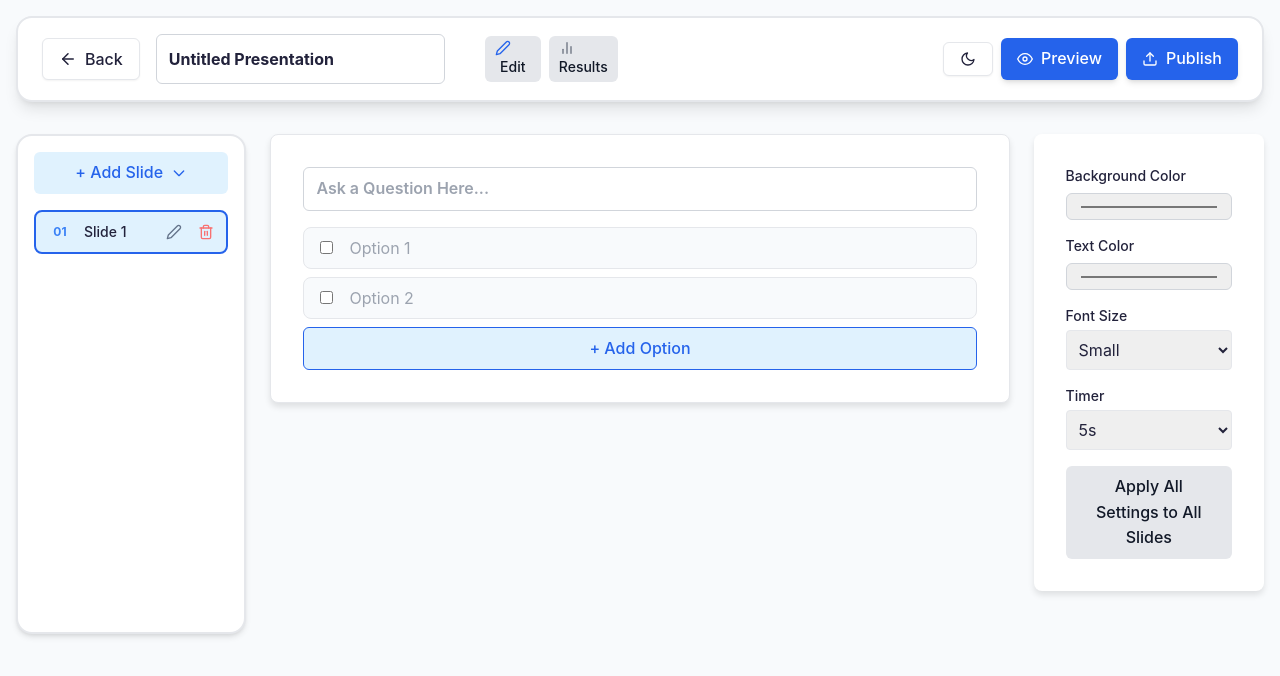
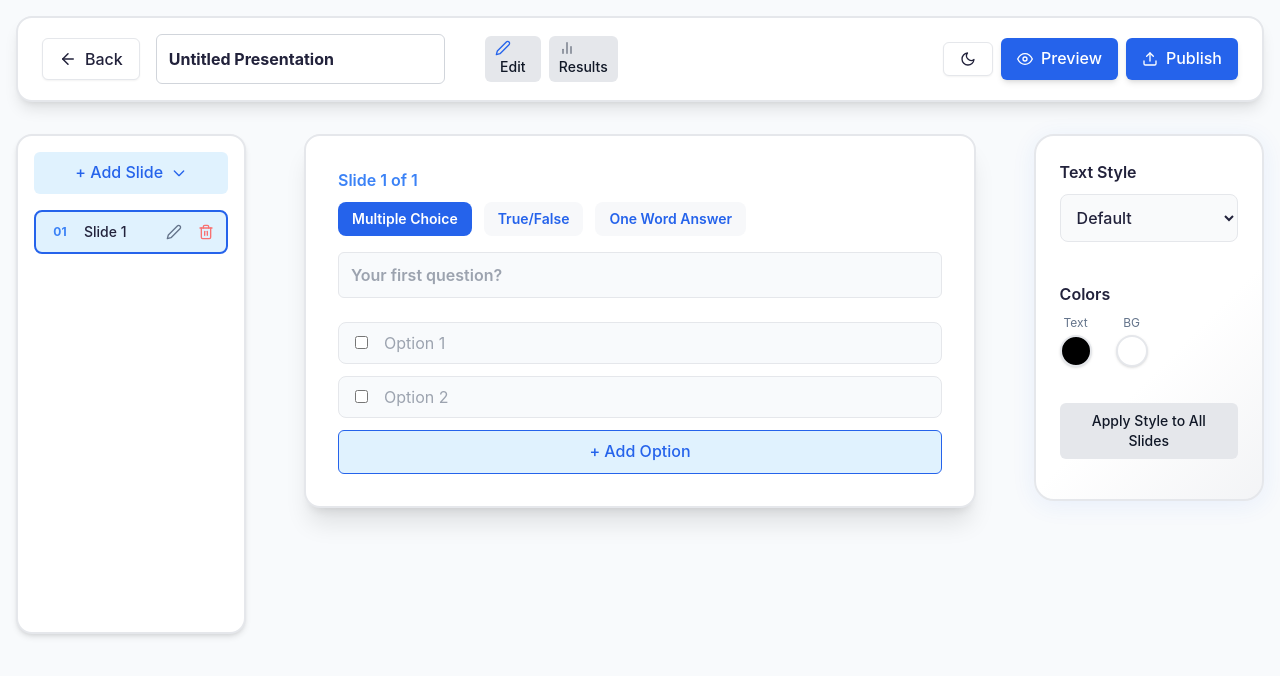
Before and after one commit to kushhagrarathore/vercel, a React (Create React App) app in the folder formquiz-frontend/: page /quiz in a window 1280 px wide. Shown: the top 676 px of the page. Built offline with nearby package versions, Linux system fonts and the light colour scheme.

Commit message:
fix quiz error

```diff
--- a/formquiz-frontend/src/pages/livequiz/quiz.js
+++ b/formquiz-frontend/src/pages/livequiz/quiz.js
@@ -12,16 +12,13 @@ import { restrictToVerticalAxis } from "@dnd-kit/modifiers";
 import { QRCodeCanvas } from "qrcode.react";
 import { FiArrowLeft, FiEye, FiUpload, FiSun, FiMoon, FiSave, FiShare2, FiPlay, FiEdit2, FiTrash2, FiBarChart2, FiBarChart } from "react-icons/fi";
 
-import { Card } from '../../components/card';
-import { Button } from '../../components/buttonquiz';
-import { Input } from '../../components/input';
-import { Tabs, TabsList, TabsTrigger } from '../../components/tabs';
+import { Card, CardContent } from "../../components/card";
+import { Button } from "../../components/buttonquiz";
+import { Input } from "../../components/input";
+import { Tabs, TabsList, TabsTrigger } from "../../components/tabs";
 
-import { supabase } from '../../supabase';
+import { supabase } from "../../supabase";
 import "./quiz.css";
-import Spinner from '../../components/Spinner';
-import Skeleton from '../../components/Skeleton';
-import { useToast } from '../../components/Toast';
 
 // 🔲 Modal for sharing
 const Modal = ({ show, onClose, url }) => {
@@ -611,7 +608,7 @@ export default function Quiz() {
             variant="outline"
             className="flex items-center gap-2 rounded-full px-5 py-2 font-medium text-base shadow-sm border hover:bg-gray-100"
             style={{ background: 'var(--card)', color: 'var(--text)', borderColor: isDarkMode ? '#fff' : 'var(--border)' }}
-            onClick={() => navigate('/dashboard')}
+            onClick={() => navigate(-1)}
           >
             <FiArrowLeft className="text-lg" />
             Back
@@ -773,18 +770,48 @@ export default function Quiz() {
             </div>
           </div>
 
-          {/* Center Panel */}
-          <div className="col-span-3 space-y-6">
-            <Card className="rounded-2xl shadow-xl border border-gray-200" style={{ backgroundColor: currentSlide.background }}>
-              <div className="p-4 space-y-4">
+          {/* Center Panel: Slide Editor */}
+          <div className="col-span-3 flex flex-col items-center">
+            <div className="rounded-2xl shadow-xl border w-full max-w-2xl p-8" style={{ background: 'var(--card)', color: 'var(--text)', borderWidth: 2, borderColor: isDarkMode ? '#fff' : 'var(--border)' }}>
+              <div className="font-semibold mb-2" style={{ color: 'var(--accent)' }}>Slide {selectedSlide + 1} of {slides.length}</div>
+              <div className="flex gap-3 mb-4">
+                {questionTypes.map(qt => (
+                  <button
+                    key={qt.value}
+                    className={`slide-type-btn${currentSlide.type === qt.value ? ' active' : ''}`}
+                    style={{ padding: '6px 14px', fontSize: 14, borderRadius: 8, border: 'none', fontWeight: 600, background: currentSlide.type === qt.value ? '#2563eb' : '#f7f8fa', color: currentSlide.type === qt.value ? '#fff' : '#2563eb' }}
+                    onClick={() => {
+                      if (qt.value === 'true_false') {
+                        updateSlide('type', 'true_false');
+                        updateSlide('options', ['True', 'False']);
+                        updateSlide('correctAnswers', []);
+                      } else if (qt.value === 'one_word') {
+                        updateSlide('type', 'one_word');
+                        updateSlide('options', []);
+                        updateSlide('correctAnswers', []);
+                      } else {
+                        updateSlide('type', 'multiple');
+                        if (!Array.isArray(currentSlide.options) || currentSlide.options.length < 2) {
+                          updateSlide('options', ['', '']);
+                        }
+                        updateSlide('correctAnswers', []);
+                      }
+                    }}
+                  >
+                    {qt.label}
+                  </button>
+                ))}
+              </div>
               <Input
-                  placeholder="Ask a Question Here..."
+                placeholder="Your first question?"
                 value={currentSlide.question}
                 onChange={(e) => updateSlide("question", e.target.value)}
-                  className={`${currentSlide.fontSize} font-semibold w-full`}
-                  style={{ color: currentSlide.textColor }}
+                className="text-lg font-semibold w-full mb-6 border rounded-lg px-4 py-3 focus:outline-none focus:ring-2"
+                style={{ color: currentSlide.textColor, background: 'var(--bg)', borderColor: 'var(--border)', fontFamily: currentSlide.fontFamily }}
               />
-                <div className="space-y-2">
+              {/* Render input UI based on type */}
+              {currentSlide.type === 'multiple' && (
+                <div className="space-y-3">
                   {currentSlide.options.map((opt, i) => {
                     const isCorrect = currentSlide.correctAnswers.includes(i);
                     return (
@@ -823,84 +850,146 @@ export default function Quiz() {
                     }}>+ Add Option</Button>
                   ) : null}
                 </div>
+              )}
+              {currentSlide.type === 'true_false' && (
+                <div className="space-y-3">
+                  {['True', 'False'].map((opt, i) => {
+                    const isCorrect = currentSlide.correctAnswers.includes(i);
+                    return (
+                      <div key={i} className="flex items-center gap-2 rounded-lg px-4 py-2 border" style={{ background: 'var(--bg)', borderColor: 'var(--border)' }}>
+                        <input
+                          type="checkbox"
+                          name={`correct-answer-${selectedSlide}`}
+                          checked={isCorrect}
+                          onChange={() => {
+                            let newAnswers = currentSlide.correctAnswers.includes(i)
+                              ? currentSlide.correctAnswers.filter(idx => idx !== i)
+                              : [i];
+                            updateSlide('correctAnswers', newAnswers);
+                          }}
+                          className="accent-blue-600"
+                        />
+                        <input
+                          type="text"
+                          value={opt}
+                          disabled
+                          className="flex-1 bg-transparent border-none outline-none text-base px-2 text-gray-500"
+                          style={{ color: currentSlide.textColor, fontFamily: currentSlide.fontFamily }}
+                        />
                       </div>
-            </Card>
+                    );
+                  })}
+                </div>
+              )}
+              {currentSlide.type === 'one_word' && (
+                <div className="space-y-3">
+                  <div className="flex items-center gap-2 rounded-lg px-4 py-2 border" style={{ background: 'var(--bg)', borderColor: 'var(--border)' }}>
+                    <span className="font-semibold mr-2">Correct Answer:</span>
+                    <input
+                      type="text"
+                      value={currentSlide.correctAnswers[0] || ''}
+                      onChange={e => updateSlide('correctAnswers', [e.target.value])}
+                      placeholder="Enter the correct answer"
+                      className="flex-1 bg-transparent border-none outline-none text-base px-2"
+                      style={{ color: currentSlide.textColor, fontFamily: currentSlide.fontFamily }}
+                    />
+                  </div>
+                </div>
+              )}
+            </div>
           </div>
 
-          {/* Right Panel */}
-          <div className="col-span-1 space-y-4">
-            <Card>
-              <div className="space-y-4 p-4">
-                {/* Background Color */}
+          {/* Right Panel: Customization */}
+          <div className="col-span-1">
+            <div className="rounded-2xl shadow-xl border p-6 flex flex-col gap-6" style={{
+              background: isDarkMode ? 'linear-gradient(135deg, rgba(36,37,54,0.95) 60%, rgba(60,60,80,0.95) 100%)' : 'linear-gradient(135deg, #fff 60%, #f3f4f6 100%)',
+              color: 'var(--text)',
+              borderWidth: 2,
+              borderColor: isDarkMode ? '#fff' : 'var(--border)',
+              borderRadius: 20,
+              boxShadow: isDarkMode ? '0 4px 32px 0 rgba(0,0,0,0.35)' : '0 4px 24px 0 rgba(37,99,235,0.08)'
+            }}>
+              {/* Text Style Section */}
               <div>
-                  <label className="block mb-1 text-sm font-medium">Background Color</label>
+                <div className="font-semibold mb-2" style={{ color: 'var(--text)' }}>Text Style</div>
+                <select
+                  className="w-full border rounded-lg p-3 mb-4 text-base font-medium focus:outline-none focus:ring-2 focus:ring-blue-400 transition"
+                  style={{ background: isDarkMode ? '#232336' : '#f9fafb', color: 'var(--text)', borderColor: isDarkMode ? '#fff' : 'var(--border)' }}
+                  value={currentSlide.fontFamily}
+                  onChange={e => updateSlide('fontFamily', e.target.value)}
+                >
+                  {textStyles.map(style => (
+                    <option key={style.value} value={style.value} style={{ fontFamily: style.value }}>{style.label}</option>
+                  ))}
+                </select>
+              </div>
+              {/* Color Section */}
+              <div>
+                <div className="font-semibold mb-2" style={{ color: 'var(--text)' }}>Colors</div>
+                <div className="flex items-end gap-6 mb-2">
+                  <div className="flex flex-col items-center gap-1">
+                    <span className="text-xs" style={{ color: 'var(--text-secondary)' }}>Text</span>
+                    <div
+                      className="w-8 h-8 rounded-full mb-1 border-2 shadow cursor-pointer"
+                      style={{ background: currentSlide.textColor, borderColor: isDarkMode ? '#fff' : 'var(--border)' }}
+                      onClick={() => setOpenColorPicker(openColorPicker === 'text' ? null : 'text')}
+                    />
+                    {openColorPicker === 'text' && (
+                      <Input
+                        type="color"
+                        value={currentSlide.textColor}
+                        onChange={e => { updateSlide('textColor', e.target.value); setOpenColorPicker(null); }}
+                        className="w-10 h-10 p-0 border-2 rounded-lg bg-transparent cursor-pointer shadow-sm mt-1"
+                        style={{ background: 'none', borderColor: isDarkMode ? '#fff' : 'var(--border)' }}
+                        autoFocus
+                        onBlur={() => setOpenColorPicker(null)}
+                      />
+                    )}
+                  </div>
+                  <div className="flex flex-col items-center gap-1">
+                    <span className="text-xs" style={{ color: 'var(--text-secondary)' }}>BG</span>
+                    <div
+                      className="w-8 h-8 rounded-full mb-1 border-2 shadow cursor-pointer"
+                      style={{ background: currentSlide.background, borderColor: isDarkMode ? '#fff' : 'var(--border)' }}
+                      onClick={() => setOpenColorPicker(openColorPicker === 'bg' ? null : 'bg')}
+                    />
+                    {openColorPicker === 'bg' && (
                       <Input
                         type="color"
                         value={currentSlide.background}
-                    onChange={(e) => updateSlide("background", e.target.value)}
+                        onChange={e => { updateSlide('background', e.target.value); setOpenColorPicker(null); }}
+                        className="w-10 h-10 p-0 border-2 rounded-lg bg-transparent cursor-pointer shadow-sm mt-1"
+                        style={{ background: 'none', borderColor: isDarkMode ? '#fff' : 'var(--border)' }}
+                        autoFocus
+                        onBlur={() => setOpenColorPicker(null)}
                       />
+                    )}
                   </div>
-
-                {/* Text Color */}
-                <div>
-                  <label className="block mb-1 text-sm font-medium">Text Color</label>
-                  <Input
-                    type="color"
-                    value={currentSlide.textColor}
-                    onChange={(e) => updateSlide("textColor", e.target.value)}
-                  />
                 </div>
-
-                {/* Font Size */}
-                <div>
-                  <label className="block mb-1 text-sm font-medium">Font Size</label>
-                  <select
-                    className="w-full border rounded p-2"
-                    value={currentSlide.fontSize}
-                    onChange={(e) => updateSlide("fontSize", e.target.value)}
-                  >
-                    <option value="text-sm">Small</option>
-                    <option value="text-base">Normal</option>
-                    <option value="text-lg">Large</option>
-                    <option value="text-xl">Extra Large</option>
-                  </select>
               </div>
-
-                {/* Timer */}
-                <div>
-                  <label className="block mb-1 text-sm font-medium">Timer</label>
-                  <select
-                    className="w-full border rounded p-2"
-                    value={currentSlide.timer}
-                    onChange={(e) => updateSlide("timer", parseInt(e.target.value))}
-                  >
-                    {[5, 10, 15, 20, 25, 30, 45, 60, 120, 180, 240, 300].map((sec) => (
-                      <option key={sec} value={sec}>
-                        {sec < 60 ? `${sec}s` : `${sec / 60} min`}
-                      </option>
-                    ))}
-                  </select>
-                </div>
-
-                {/* Common Apply Button */}
+              <div className="flex items-center gap-2 mb-4">
                 <Button
-                  className="w-full bg-purple-600 text-white mt-2"
+                  className="px-3 py-1 rounded bg-blue-600 text-white text-sm font-semibold"
                   onClick={() => {
-                    setSlides((prev) =>
-                      prev.map((s) => ({
-                        ...s,
+                    // Apply current style to all slides
+                    setSlides(slides.map(slide => ({
+                      ...slide,
+                      fontFamily: currentSlide.fontFamily,
+                      textColor: currentSlide.textColor,
                       background: currentSlide.background,
+                    })));
+                    // Set as default for new slides
+                    setDefaultSlideStyle({
+                      fontFamily: currentSlide.fontFamily,
                       textColor: currentSlide.textColor,
-                        fontSize: currentSlide.fontSize,
-                        timer: currentSlide.timer,
-                      }))
-                    );
+                      background: currentSlide.background,
+                    });
                   }}
                 >
-                  Apply All Settings to All Slides
+                  Apply Style to All Slides
                 </Button>
               </div>
-            </Card>
+            </div>
           </div>
         </div>
       ) : (
```
Lines whose indentation alone changed are shown as unchanged.
